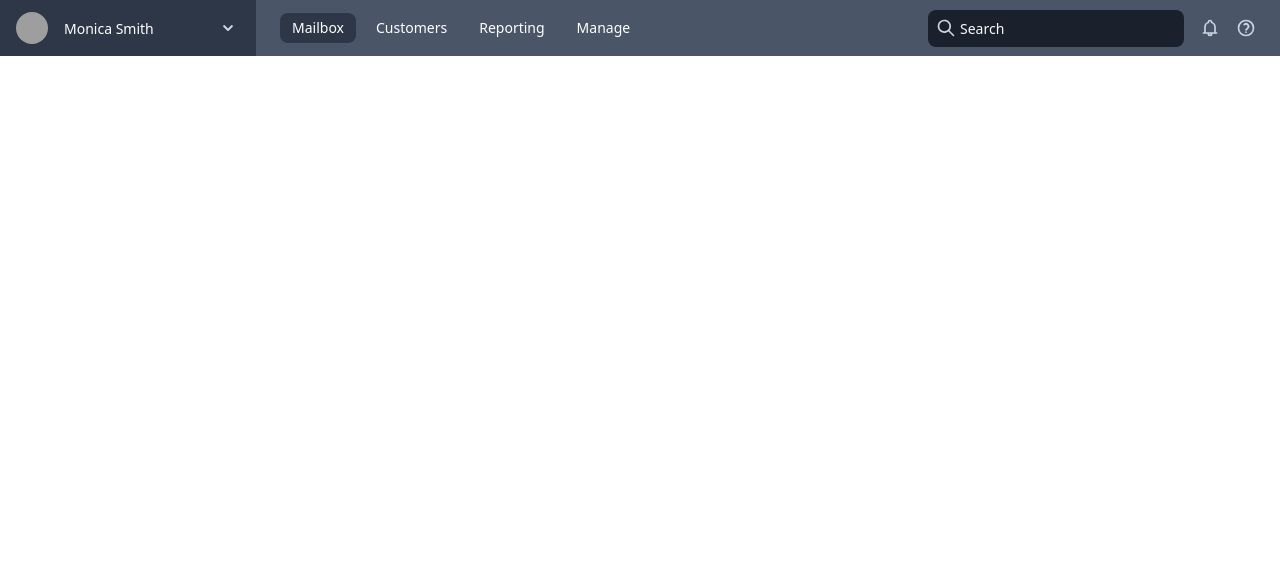
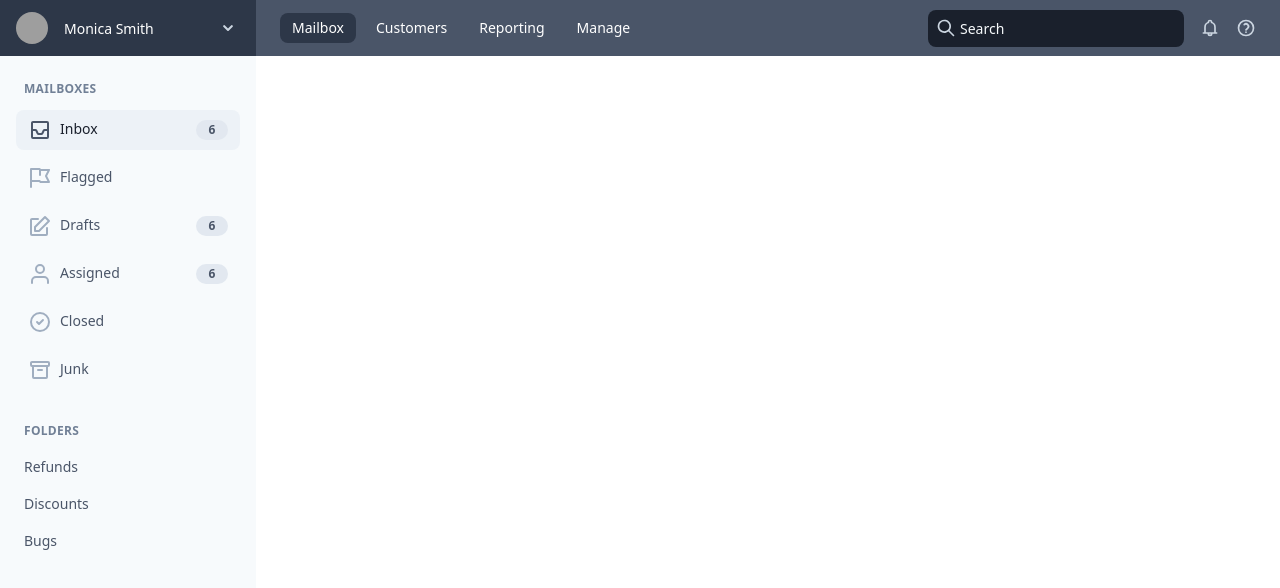
Before and after one commit to Midstackdev/vue-tailwind-workcation, a Vue app: page /inbox in a window 1280 px wide. Shown: the top 588 px of the page. Built offline with nearby package versions, Linux system fonts and the light colour scheme; grey boxes are pictures that could not be loaded; the HTML template or start-up script is replaced by a standard one; what @tailwindcss/custom-forms would draw is missing.

Commit message:
Sidebar nav

```diff
--- a/src/components/inbox/Header.vue
+++ b/src/components/inbox/Header.vue
@@ -1,5 +1,5 @@
 <template>
-  <header class="flex">
+  <header class="flex flex-shrink-0">
     <div class="w-64 flex-shrink-0 px-4 py-3 bg-gray-800">
       <button class="block w-full flex items-center">
         <img
--- /dev/null
+++ b/src/components/inbox/Sidebar.vue
@@ -0,0 +1,74 @@
+<template>
+  <div class="w-64 p-6 bg-gray-100">
+    <nav>
+      <h2 class="text-xs font-semibold text-gray-600 uppercase tracking-wide">Mailboxes</h2>
+      <div class="mt-3">
+        <a href="#" class="mt-2 -mx-2 px-3 py-2 flex items-center justify-between text-sm font-medium bg-gray-200 rounded-lg">
+          <span class="inline-flex">
+            <svg class=" w-6 h-6 fill-current text-gray-700" xmlns="http://www.w3.org/2000/svg" viewBox="0 0 24 24" width="24" height="24"><path d="M5 3h14a2 2 0 0 1 2 2v14a2 2 0 0 1-2 2H5a2 2 0 0 1-2-2V5c0-1.1.9-2 2-2zm0 10v6h14v-6h-2.38l-1.45 2.9a2 2 0 0 1-1.79 1.1h-2.76a2 2 0 0 1-1.8-1.1L7.39 13H5zm14-2V5H5v6h2.38a2 2 0 0 1 1.8 1.1l1.44 2.9h2.76l1.45-2.9a2 2 0 0 1 1.79-1.1H19z"/></svg>
+            <span class="ml-2 text-gray-900">Inbox</span>
+          </span>
+          <span class="inline-block w-8 text-center py-1 leading-none text-xs font-semibold text-gray-700 bg-gray-300 rounded-full">6</span>
+        </a>
+        <a href="#" class="mt-2 -mx-2 px-3 py-2 flex items-center justify-between text-sm font-medium hover:bg-gray-200 rounded-lg">
+          <span class="inline-flex">
+            <svg class=" w-6 h-6 fill-current text-gray-500" xmlns="http://www.w3.org/2000/svg" viewBox="0 0 24 24" width="24" height="24">
+              <path class="heroicon-ui" d="M4 16v5a1 1 0 0 1-2 0V3a1 1 0 0 1 1-1h8.5a1 1 0 0 1 .7.3l.71.7H21a1 1 0 0 1 .9 1.45L19.11 10l2.77 5.55A1 1 0 0 1 21 17h-8.5a1 1 0 0 1-.7-.3l-.71-.7H4zm7-12H4v10h7.5a1 1 0 0 1 .7.3l.71.7h6.47l-2.27-4.55a1 1 0 0 1 0-.9L19.38 5H13v4a1 1 0 0 1-2 0V4z"/>
+            </svg>
+            <span class="ml-2 text-gray-700">Flagged</span>
+          </span>
+          <!-- <span class="inline-block w-8 text-center py-1 leading-none text-xs font-semibold text-gray-700 bg-gray-300 rounded-full">6</span> -->
+        </a>
+        <a href="#" class="mt-2 -mx-2 px-3 py-2 flex items-center justify-between text-sm font-medium hover:bg-gray-200 rounded-lg">
+          <span class="inline-flex">
+            <svg class=" w-6 h-6 fill-current text-gray-500" xmlns="http://www.w3.org/2000/svg" viewBox="0 0 24 24" width="24" height="24">
+              <path class="heroicon-ui" d="M6.3 12.3l10-10a1 1 0 0 1 1.4 0l4 4a1 1 0 0 1 0 1.4l-10 10a1 1 0 0 1-.7.3H7a1 1 0 0 1-1-1v-4a1 1 0 0 1 .3-.7zM8 16h2.59l9-9L17 4.41l-9 9V16zm10-2a1 1 0 0 1 2 0v6a2 2 0 0 1-2 2H4a2 2 0 0 1-2-2V6c0-1.1.9-2 2-2h6a1 1 0 0 1 0 2H4v14h14v-6z"/>
+            </svg>
+            <span class="ml-2 text-gray-700">Drafts</span>
+          </span>
+          <span class="inline-block w-8 text-center py-1 leading-none text-xs font-semibold text-gray-700 bg-gray-300 rounded-full">6</span>
+        </a>
+        <a href="#" class="mt-2 -mx-2 px-3 py-2 flex items-center justify-between text-sm font-medium hover:bg-gray-200 rounded-lg">
+          <span class="inline-flex">
+            <svg class=" w-6 h-6 fill-current text-gray-500" xmlns="http://www.w3.org/2000/svg" viewBox="0 0 24 24" width="24" height="24">
+              <path class="heroicon-ui" d="M12 12a5 5 0 1 1 0-10 5 5 0 0 1 0 10zm0-2a3 3 0 1 0 0-6 3 3 0 0 0 0 6zm9 11a1 1 0 0 1-2 0v-2a3 3 0 0 0-3-3H8a3 3 0 0 0-3 3v2a1 1 0 0 1-2 0v-2a5 5 0 0 1 5-5h8a5 5 0 0 1 5 5v2z"/>
+            </svg>
+            <span class="ml-2 text-gray-700">Assigned</span>
+          </span>
+          <span class="inline-block w-8 text-center py-1 leading-none text-xs font-semibold text-gray-700 bg-gray-300 rounded-full">6</span>
+        </a>
+        <a href="#" class="mt-2 -mx-2 px-3 py-2 flex items-center justify-between text-sm font-medium hover:bg-gray-200 rounded-lg">
+          <span class="inline-flex">
+            <svg class=" w-6 h-6 fill-current text-gray-500" xmlns="http://www.w3.org/2000/svg" viewBox="0 0 24 24" width="24" height="24">
+              <path class="heroicon-ui" d="M12 22a10 10 0 1 1 0-20 10 10 0 0 1 0 20zm0-2a8 8 0 1 0 0-16 8 8 0 0 0 0 16zm-2.3-8.7l1.3 1.29 3.3-3.3a1 1 0 0 1 1.4 1.42l-4 4a1 1 0 0 1-1.4 0l-2-2a1 1 0 0 1 1.4-1.42z"/>
+            </svg>
+            <span class="ml-2 text-gray-700">Closed</span>
+          </span>
+          <!-- <span class="inline-block w-8 text-center py-1 leading-none text-xs font-semibold text-gray-700 bg-gray-300 rounded-full">6</span> -->
+        </a>
+        <a href="#" class="mt-2 -mx-2 px-3 py-2 flex items-center justify-between text-sm font-medium hover:bg-gray-200 rounded-lg">
+          <span class="inline-flex">
+            <svg class=" w-6 h-6 fill-current text-gray-500" xmlns="http://www.w3.org/2000/svg" viewBox="0 0 24 24" width="24" height="24">
+              <path class="heroicon-ui" d="M20 9v10a2 2 0 0 1-2 2H6a2 2 0 0 1-2-2V9a2 2 0 0 1-2-2V5c0-1.1.9-2 2-2h16a2 2 0 0 1 2 2v2a2 2 0 0 1-2 2zm0-2V5H4v2h16zM6 9v10h12V9H6zm4 2h4a1 1 0 0 1 0 2h-4a1 1 0 0 1 0-2z"/>
+            </svg>
+            <span class="ml-2 text-gray-700">Junk</span>
+          </span>
+          <!-- <span class="inline-block w-8 text-center py-1 leading-none text-xs font-semibold text-gray-700 bg-gray-300 rounded-full">6</span> -->
+        </a>
+      </div>
+      <h2 class="mt-8 text-xs font-semibold text-gray-600 uppercase tracking-wide">Folders</h2>
+      <div class="mt-4">
+        <a href="#" class="mt-4 block text-sm font-medium text-gray-700">Refunds</a>
+        <a href="#" class="mt-4 block text-sm font-medium text-gray-700">Discounts</a>
+        <a href="#" class="mt-4 block text-sm font-medium text-gray-700">Bugs</a>
+      </div>
+    </nav>
+  </div>
+</template>
+
+<script>
+
+  export default {
+
+  }
+</script>
--- a/src/views/Inbox.vue
+++ b/src/views/Inbox.vue
@@ -1,20 +1,24 @@
 <template>
-  <div>
+  <div class="h-screen flex flex-col">
     <Header />
-    <div></div>
-    <main>
-      <div></div>
-      <div></div>
-    </main>
+    <div class="flex-1 flex">
+      <Sidebar />
+      <main class="bg-gray-200">
+        <div></div>
+        <div></div>
+      </main>
+    </div>
   </div>
 </template>
 
 <script>
   import Header from '@/components/inbox/Header'
+  import Sidebar from '@/components/inbox/Sidebar'
 
   export default {
     components:{
-      Header
+      Header,
+      Sidebar,
     }
   }
 </script>
```
